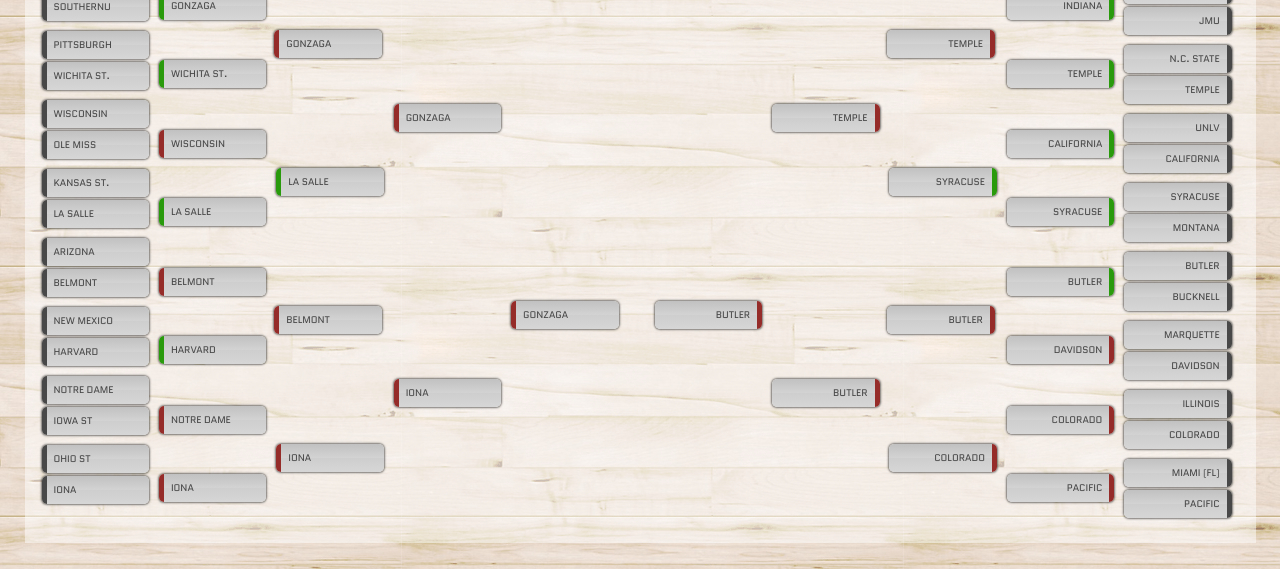
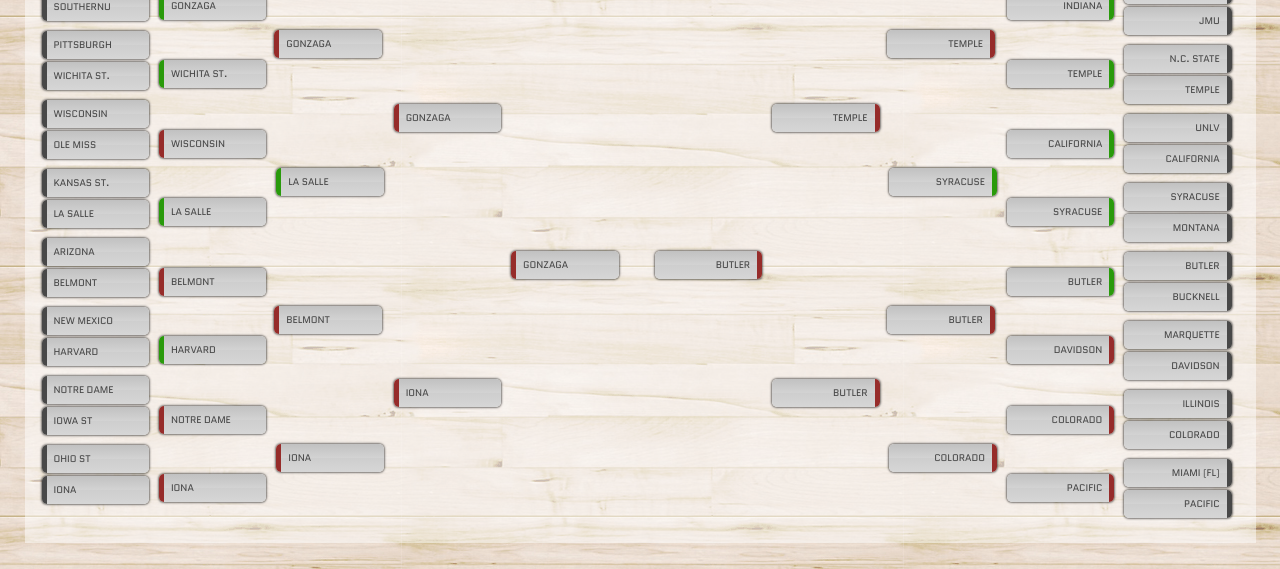
Before and after one commit to dow0013/MarkupMadness, a PHP site: page / in a window 1280 px wide. Shown: the part 1033-1602 px from the top of the page. Run offline with PHP 8.4, Linux system fonts and the light colour scheme; some libraries are stand-ins or nearby versions.

Commit message:
missed a layout fix

```diff
--- a/style.css
+++ b/style.css
@@ -126,10 +126,11 @@ header p {font-size: .9em;margin-top:0;}
 
 .region4 .matchup4 .content a {margin-top: 247px;}
 .region4 .matchup4 .content a:first-child {margin-top: 195px;}
+.region4.lower-half { margin-top: 326px; }
 
-.region4.lower-half { margin-top: 326px; }
 .region5 .matchup5 .content a {margin-top: 285px;}
-.region5 .matchup5 .content a:first-child {margin-top: 340px;}
+.region5 .matchup5:first-child .content a:first-child {margin-top: 340px;}
+.region5 .matchup5:last-child .content a { margin-top: 290px; }
 
 
 
```
